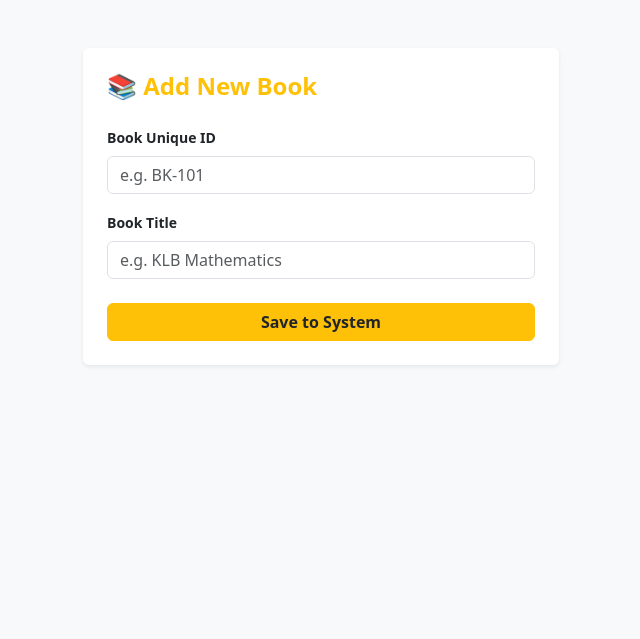
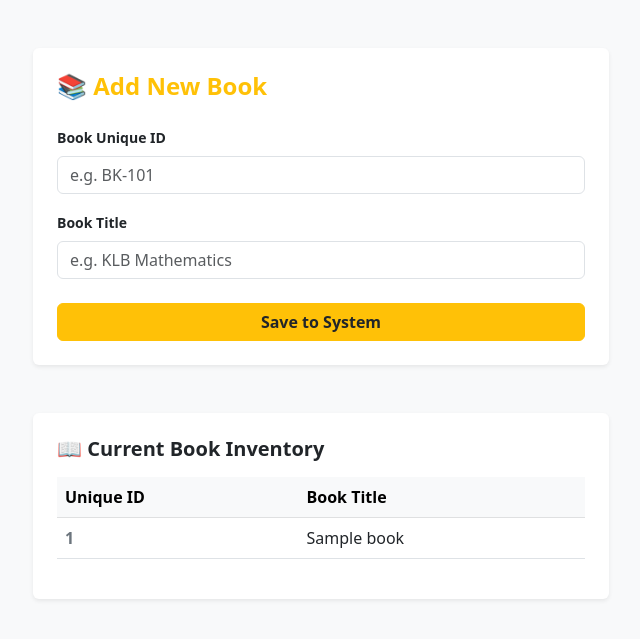
Before and after one commit to erickodhi/school-library-system, a Python web app: template templates/admin.html in a window 1280 px wide. Shown: the top 639 px of the page, without its empty margins (319-959 px from the left). Run offline with Jinja, Linux system fonts and the light colour scheme; the template is opened without the code that fills it: most values are stand-ins (such as "Sample title", 1, 10 or a date in 2020).

Commit message:
Fixed blank page redirect and added inventory table

```diff
--- a/templates/admin.html
+++ b/templates/admin.html
@@ -8,11 +8,10 @@
 </head>
 <body class="bg-light p-5">
 
-    <div class="container" style="max-width: 500px;">
-        <div class="card shadow-sm border-0">
+    <div class="container" style="max-width: 600px;">
+        <div class="card shadow-sm border-0 mb-5">
             <div class="card-body p-4">
                 <h4 class="card-title fw-bold text-warning mb-4">📚 Add New Book</h4>
-
                 <form action="/save_book" method="POST">
                     <div class="mb-3">
                         <label class="form-label fw-bold small">Book Unique ID</label>
@@ -24,7 +23,32 @@
                     </div>
                     <button type="submit" class="btn btn-warning w-100 fw-bold text-dark">Save to System</button>
                 </form>
+            </div>
+        </div>
 
+        <div class="card shadow-sm border-0">
+            <div class="card-body p-4">
+                <h5 class="fw-bold text-dark mb-3">📖 Current Book Inventory</h5>
+                <table class="table table-hover align-middle">
+                    <thead class="table-light">
+                        <tr>
+                            <th>Unique ID</th>
+                            <th>Book Title</th>
+                        </tr>
+                    </thead>
+                    <tbody>
+                        {% for book in books %}
+                        <tr>
+                            <td class="fw-bold text-secondary">{{ book.unique_id }}</td>
+                            <td>{{ book.title }}</td>
+                        </tr>
+                        {% else %}
+                        <tr>
+                            <td colspan="2" class="text-center text-muted py-3 small">No books in inventory yet.</td>
+                        </tr>
+                        {% endfor %}
+                    </tbody>
+                </table>
             </div>
         </div>
     </div>
```
Also changed, not shown: app.py (+8 -27 lines).
